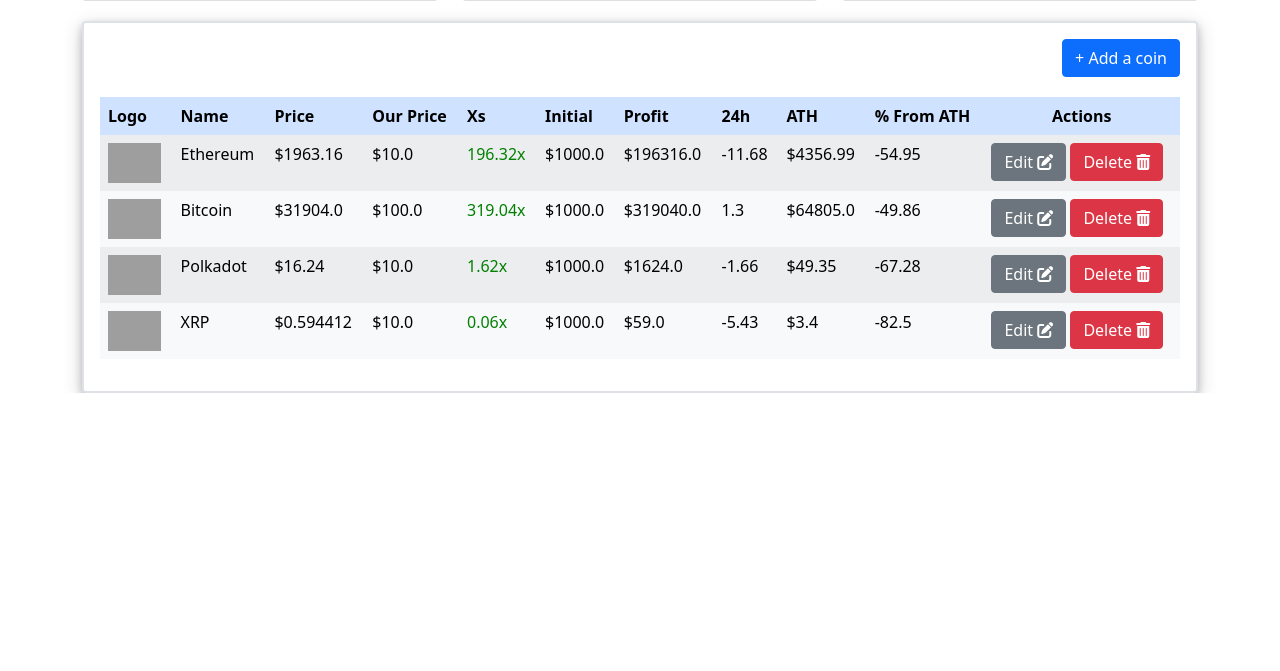
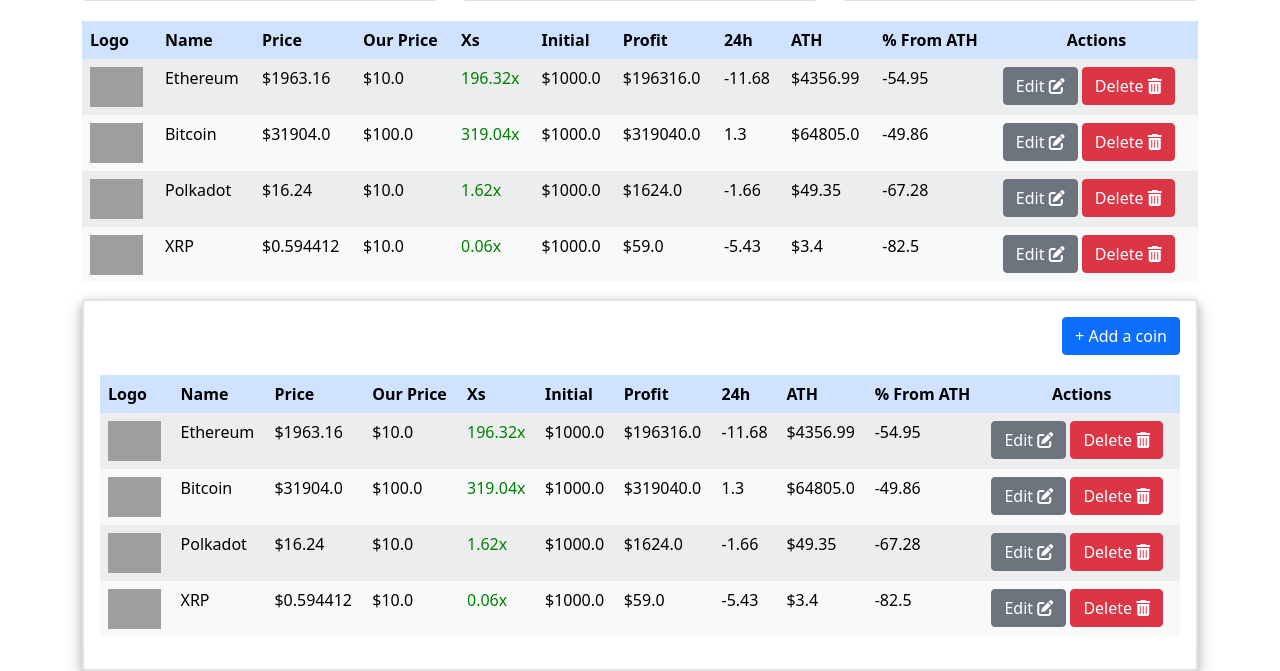
Before and after one commit to wjone005/Crypto_Returns, a Flask app: page /dashboard in a window 1280 px wide. Shown: the part 425-1096 px from the top of the page. Before the commit the page ends 818 px from the top, so only its background shows below. Run offline with Flask 2, Linux system fonts and the light colour scheme; the visitor is signed in with stand-in values (Sample User, id 1); data comes from the database, SQL or seed files in the repository; some libraries are stand-ins or nearby versions; grey boxes are pictures that could not be loaded.

Commit message:
Updated Dashboard Table

```diff
--- a/CryptoReturns/templates/dashboard.html
+++ b/CryptoReturns/templates/dashboard.html
@@ -153,6 +153,59 @@
                 </div>
                 </div>
             </div>
+            <table id="coin_data" class="table table-primary table-borderless table-striped">
+                <thead>
+                    <tr class="">
+                        <th scope="col">Logo</th>
+                        <th scope="col">Name</th>
+                        <th scope="col">Price</th>
+                        <th scope="col">Our Price</th>
+                        <th scope="col">Xs</th>
+                        <th scope="col">Initial</th>
+                        <th scope="col">Profit</th>
+                        <th scope="col">24h</th>
+                        <th scope="col">ATH</th>
+                        <th scope="col">% From ATH</th>
+                        <!-- <th>Last 7 Days</th> -->
+                        <th style="text-align: center" scope="col">Actions</th>
+                    </tr>
+                </thead>
+                <tbody class="">
+                    {% for coin in coins %}
+                    <tr class="table-light">
+                        <td><img height= 40; width="auto" src="{{coin.image}}"></td>
+                        <td>{{coin.crypto_name}}</td>
+                        <td>${{coin.current_price}}</td>
+                        <td>${{coin.presale_price}}</td>
+                        <td style="color: green;">{{coin.multiple}}x</td>
+                        <td>${{coin.coin_initial_invesment}}</td>
+                        <td>${{coin.profit}}</td>
+                        <td>{{coin.twenty_four_hour}}</td>
+                        <td>${{coin.all_time_high}}</td>
+                        <td>{{coin.all_time_percentage_change}}</td>
+                        <!-- <td><img height= 100; src="{{coin.sparkline}}"></td> -->
+                        <td>
+                            <input type="hidden" value="{{coin.crypto_name}}" name="coin">
+                            <button onclick="myFunction()" style="display: inline" type="submit" value="Update" class="btn btn-secondary">
+                                Edit <i class="fas fa-edit font-12"></i>
+                            </button>
+                            <form method="POST" action="./delete" style="display: inline">
+                                <input type="hidden" value="{{coin.crypto_name}}" name="coin">
+                                <button style="display: inline" type="submit" value="Delete" class="btn btn-danger">
+                                    Delete <i class="fas fa-trash-alt font-16"></i>
+                                </button>
+                            </form>
+                        </td>
+                    <!--<td>{{coin.crypto_name}}</td> -->
+                    <!--<form method="POST" action="./update">
+                        <input type="hidden" value="{{coin.crypto_name}}" name="oldcrypto_name" value="Test">
+                        <input type="text" value="{{coin.crypto_name}}" name="newcrypto_name">
+                        <input type="submit" value="Update">
+                    </form>-->
+                    </tr>
+                    {% endfor %}
+                </tbody>
+            </table>
             <div class="card border border-2" style="box-shadow: 0 4px 8px 0 rgba(0, 0, 0, 0.2), 0 6px 20px 0 rgba(0, 0, 0, 0.19)">
                 <div class="card-body">
                     <div class="row align-items-start">
@@ -172,7 +225,7 @@
                         </div>
                     </div>
                     <div class="table-responsive">
-                        <table id="coin_data" class="table table-primary table-borderless table-striped">
+                        <table id="coin__data" class="table table-primary table-borderless table-striped">
                             <thead>
                                 <tr class="">
                                     <th scope="col">Logo</th>
```
